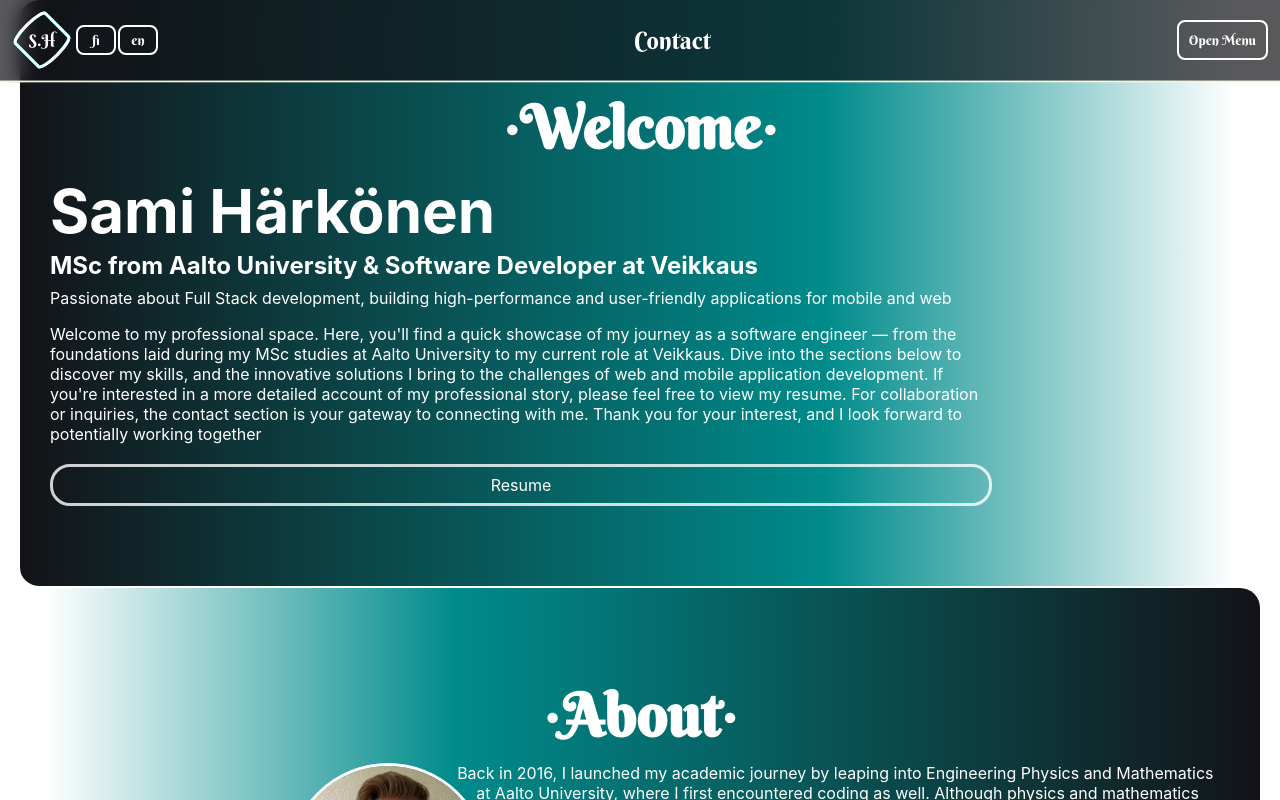
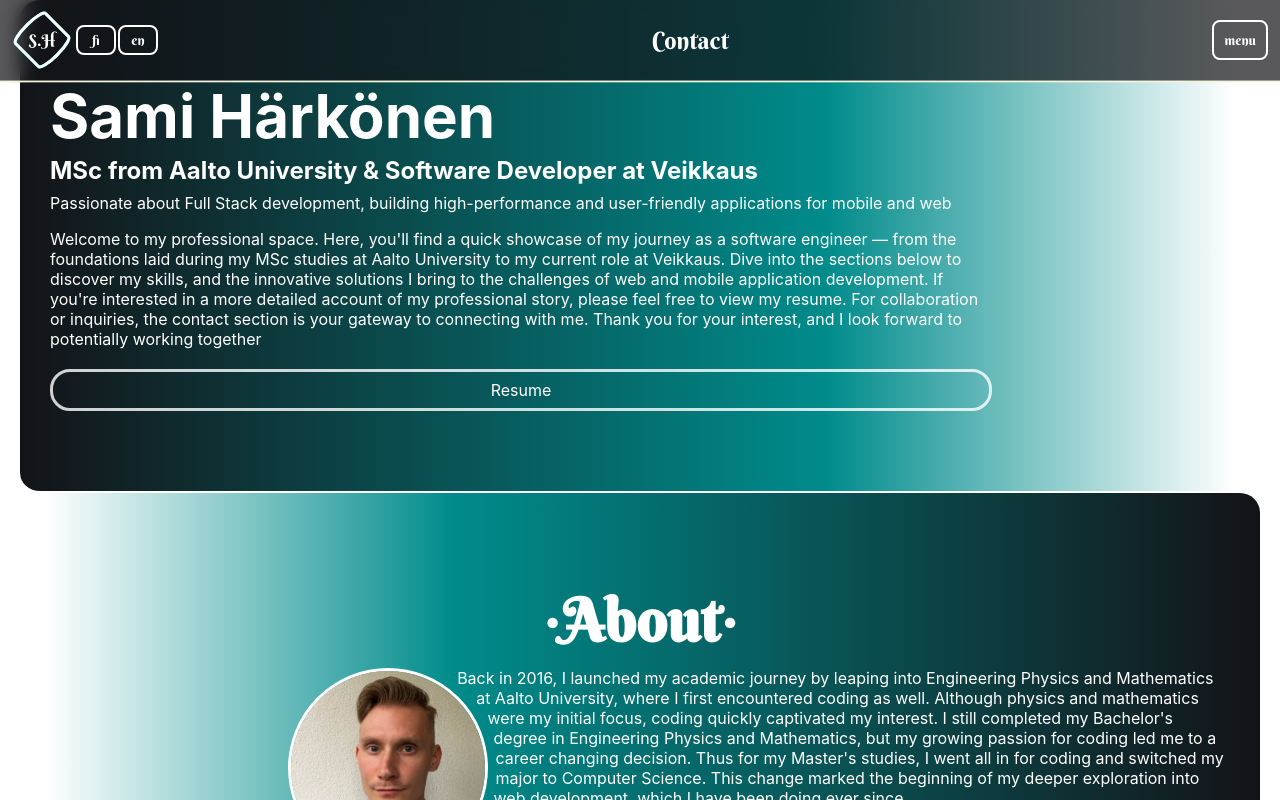
Before and after one commit to SamkHarks/My-page, a React (Create React App) app: page / in a window 1280 px wide. Shown: the top 800 px of the page. Built offline with nearby package versions, Linux system fonts and the light colour scheme.

Commit message:
remove comment, dont show title on home section and update image

```diff
--- a/src/components/header/Header.tsx
+++ b/src/components/header/Header.tsx
@@ -76,7 +76,7 @@ const Title = ({ sections, isOpen }: Omit<HeaderToggleProps, 'onClick'>) => {
   const { titleId, setTitleId } = React.useContext(IdContext);
   const [data, setData] = useState<HTMLElement[]>([]);
   const { t } = useTranslation("sections");
-  // Get data from refs
+
   React.useEffect(() => {
     const getData = () => {
       const elements = sections.map((section) => document.getElementById(section.id));
@@ -121,7 +121,7 @@ const MenuButton = ({ isOpen, onClick }: HeaderToggleProps) => {
         className={`${styles.hamburger_icon} ${isPressed ? styles.animate : ""}`}
       />
       <span className={styles.button_text}>
-        {isOpen ? t("close") : t("open")}
+        {t(isOpen ? "close" : "menu")}
       </span>
     </button>
   );
--- a/src/components/sections/Sections.tsx
+++ b/src/components/sections/Sections.tsx
@@ -26,7 +26,7 @@ const SectionWrapper = ({ section, sectionRefs, children }: Props) => {
   const { t } = useTranslation("sections");
   return (
     <div id={section.id} ref={sectionRefs[section.id]} className={styles.section}>
-      <h1 className={styles.section_title}>{`\u00B7${t(section.id)}\u00B7`}</h1>
+      {section.id !== "home" && <h1 className={styles.section_title}>{`\u00B7${t(section.id)}\u00B7`}</h1>}
       <div className={"section_content"}>{children}</div>
     </div>
   );
```
Also changed, not shown: src/images/Sami.jpeg.
